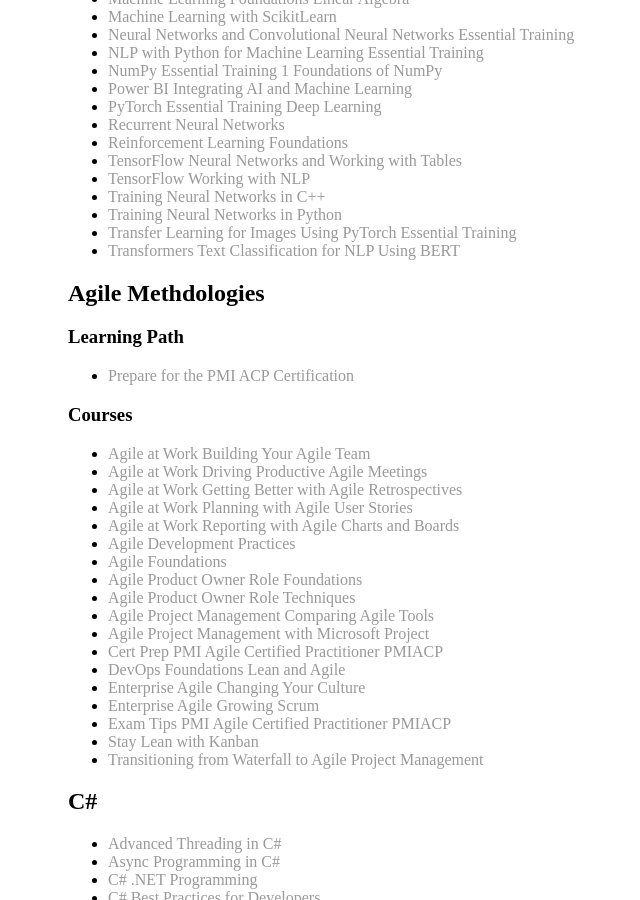
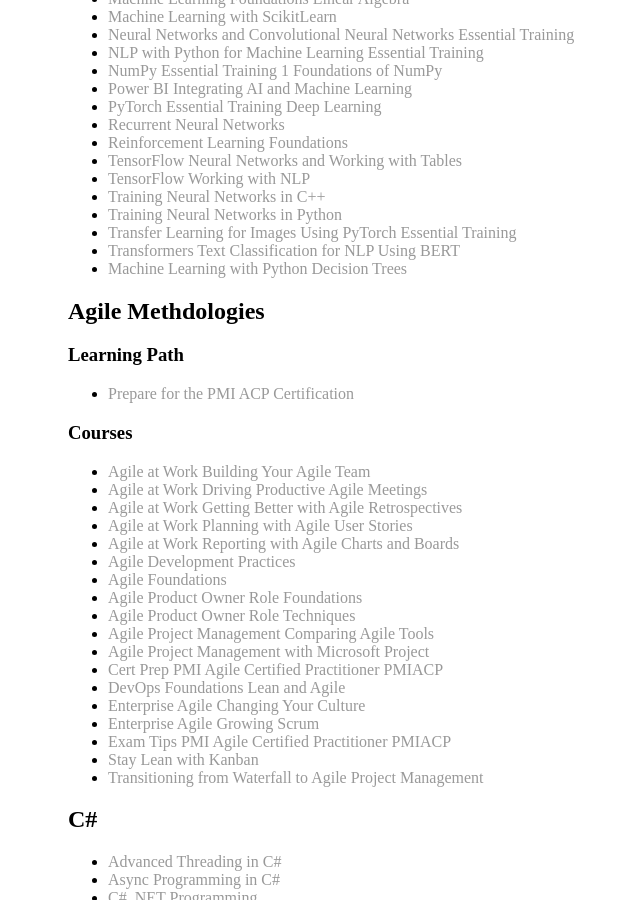
Before and after one commit to heaohan/heaohan.github.io, a Jekyll site: the page built from _posts/2023-06-05-he-aohan-certificates.md, in a window 1280 px wide and 900 px high, scrolled down 853 px. Shown: the whole window, without its empty margins (60-700 px from the left). Built offline with Jekyll 4.4.1, drawn with Linux system fonts in a browser that asks for light colours; comment, search, counter and statistics services are not loaded.

Commit message:
chores: update CertificateOfCompletion_Machine Learning with Python Decision Trees.pdf

```diff
--- a/_posts/2023-06-05-he-aohan-certificates.md
+++ b/_posts/2023-06-05-he-aohan-certificates.md
@@ -45,6 +45,7 @@
 - [Training Neural Networks in Python](https://heaohan.github.io/files/certificate/CertificateOfCompletion_Training%20Neural%20Networks%20in%20Python.pdf)
 - [Transfer Learning for Images Using PyTorch Essential Training](https://heaohan.github.io/files/certificate/CertificateOfCompletion_Transfer%20Learning%20for%20Images%20Using%20PyTorch%20Essential%20Training.pdf)
 - [Transformers Text Classification for NLP Using BERT](https://heaohan.github.io/files/certificate/CertificateOfCompletion_Transformers%20Text%20Classification%20for%20NLP%20Using%20BERT.pdf)
+- [Machine Learning with Python Decision Trees](https://heaohan.github.io/files/certificate/CertificateOfCompletion_Machine%20Learning%20with%20Python%20Decision%20Trees.pdf)
 
 ## Agile Methdologies
 
```
Also changed, not shown: 1 other file.
